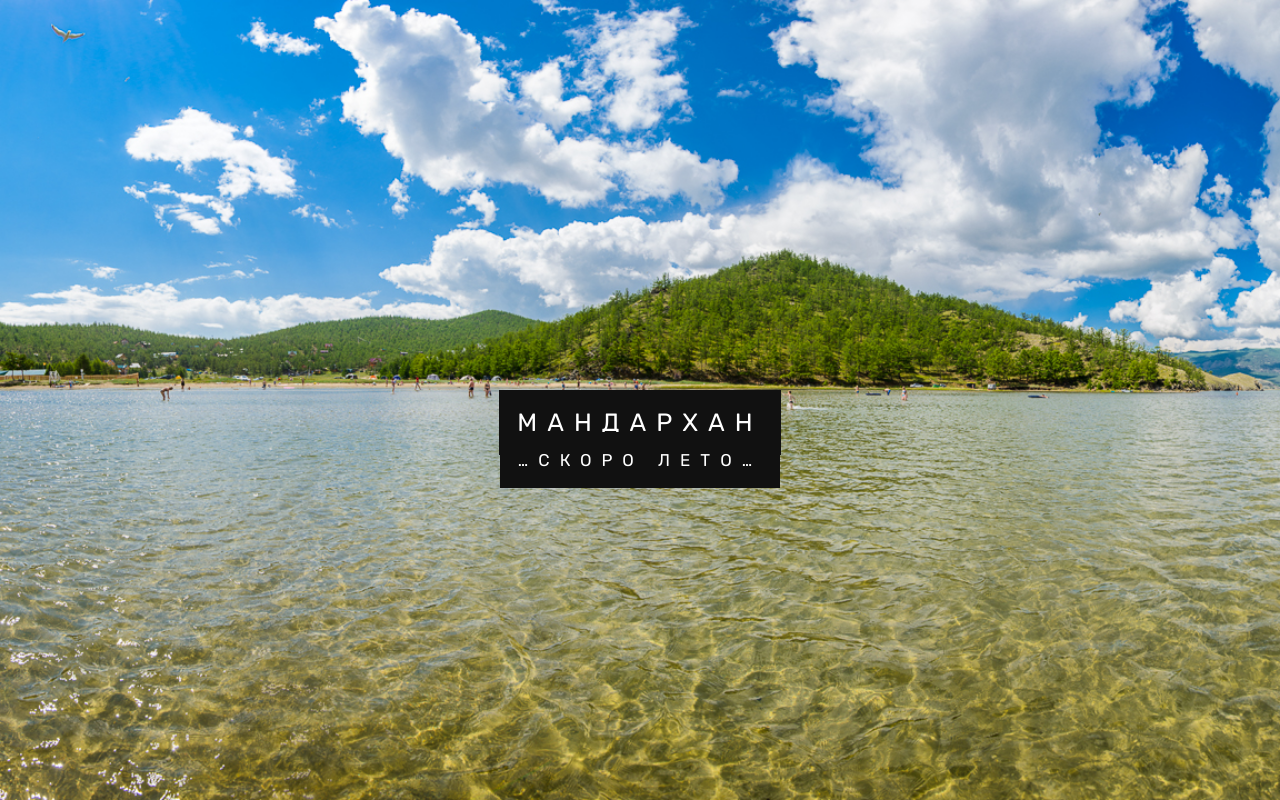
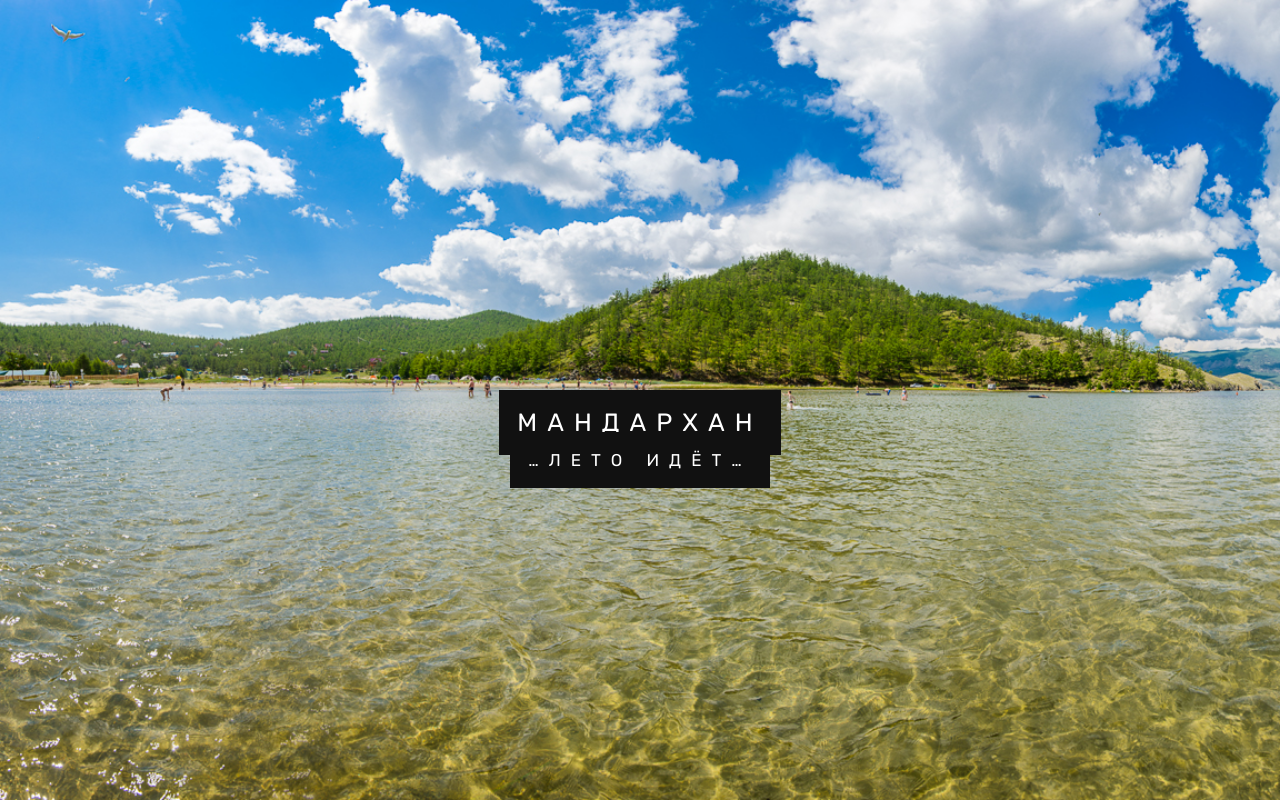
Before and after one commit to mandarhan/mandarhan.github.io, a plain HTML site: page index.html in a window 1280 px wide. Drawn offline with Linux system fonts and the light colour scheme.

Commit message:
Новый слоган

```diff
--- a/index.html
+++ b/index.html
@@ -58,7 +58,7 @@
 <div class="bgimg-1">
     <div class="caption">
         <span class="border">МАНДАРХАН</span><br>
-        <span class="border" style="font-size: 17px">&hellip;СКОРО ЛЕТО&hellip;</span>
+        <span class="border" style="font-size: 17px">&hellip;ЛЕТО ИДЁТ&hellip;</span>
     </div>
 </div>
 </body>
```
